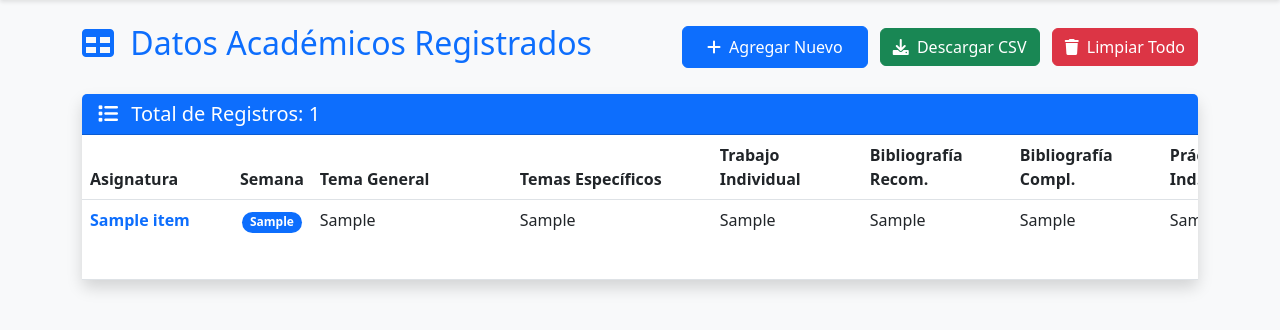
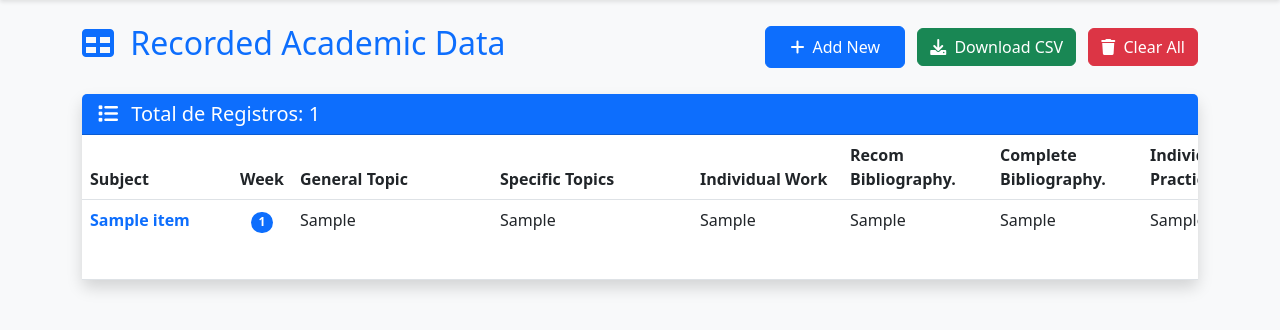
Before and after one commit to Inglauraarteagarojas/plataforma-academica, a Flask app: template templates/view_data.html in a window 1280 px wide. Shown: the part 56-386 px from the top of the page. Run offline with Flask 3, Linux system fonts and the light colour scheme; the template is opened without the code that fills it: most values are stand-ins (such as "Sample title", 1, 10 or a date in 2020).

Commit message:
view_data.html

```diff
--- a/templates/view_data.html
+++ b/templates/view_data.html
@@ -6,22 +6,22 @@
 <div class="d-flex justify-content-between align-items-center mb-4">
     <h2 class="text-primary">
         <i class="fas fa-table me-2"></i>
-        Datos Académicos Registrados
+       Recorded Academic Data
     </h2>
     <div>
         <a href="{{ url_for('index') }}" class="btn btn-primary me-2">
             <i class="fas fa-plus me-1"></i>
-            Agregar Nuevo
+            Add New
         </a>
         {% if data %}
         <a href="{{ url_for('download_csv') }}" class="btn btn-success me-2">
             <i class="fas fa-download me-1"></i>
-            Descargar CSV
+           Download CSV
         </a>
         <a href="{{ url_for('clear_all') }}" class="btn btn-danger"
-           onclick="return confirm('¿Está seguro de que desea eliminar todos los datos?')">
+           onclick="return confirm('Are you sure you want to delete all data?')">
             <i class="fas fa-trash me-1"></i>
-            Limpiar Todo
+            Clear All
         </a>
         {% endif %}
     </div>
@@ -42,57 +42,57 @@
                     <table class="table table-hover mb-0">
                         <thead>
                             <tr>
-                                <th style="min-width: 150px;">Asignatura</th>
-                                <th style="width: 80px;">Semana</th>
-                                <th style="min-width: 200px;">Tema General</th>
-                                <th style="min-width: 200px;">Temas Específicos</th>
-                                <th style="min-width: 150px;">Trabajo Individual</th>
-                                <th style="min-width: 150px;">Bibliografía Recom.</th>
-                                <th style="min-width: 150px;">Bibliografía Compl.</th>
-                                <th style="min-width: 150px;">Práctica Ind./Grupal</th>
-                                <th style="width: 150px;">Fecha Creación</th>
-                                <th style="width: 100px;">Acciones</th>
+                                <th style="min-width: 150px;">Subject</th>
+                                <th style="width: 80px;">Week</th>
+                                <th style="min-width: 200px;">General Topic</th>
+                                <th style="min-width: 200px;">Specific Topics</th>
+                                <th style="min-width: 150px;">Individual Work</th>
+                                <th style="min-width: 150px;">Recom Bibliography.</th>
+                                <th style="min-width: 150px;">Complete Bibliography.</th>
+                                <th style="min-width: 150px;">Individual/Group Practice</th>
+                                <th style="width: 150px;">Creation Date</th>
+                                <th style="width: 100px;">Actions</th>
                             </tr>
                         </thead>
                         <tbody>
                             {% for item in data %}
                             <tr>
-                                <td class="fw-bold text-primary">{{ item.nombre_asignatura }}</td>
+                                <td class="fw-bold text-primary">{{ item.subject_name }}</td>
                                 <td class="text-center">
-                                    <span class="badge bg-primary rounded-pill">{{ item.numero_semana }}</span>
+                                    <span class="badge bg-primary rounded-pill">{{ item.week_number }}</span>
                                 </td>
-                                <td>{{ item.tema_general }}</td>
+                                <td>{{ item.general_topic }}</td>
                                 <td>
                                     <div class="text-truncate" style="max-width: 200px;"
                                          title="{{ item.temas_especificos }}">
-                                        {{ item.temas_especificos[:50] }}{% if item.temas_especificos|length > 50 %}...{% endif %}
+                                        {{ item.specific_topics[:50] }}{% if item.specific_topics|length > 50 %}...{% endif %}
                                     </div>
                                 </td>
                                 <td>
                                     <div class="text-truncate" style="max-width: 150px;"
                                          title="{{ item.trabajo_individual }}">
-                                        {{ item.trabajo_individual[:40] }}{% if item.trabajo_individual|length > 40 %}...{% endif %}
+                                        {{ item.individual_work[:40] }}{% if item.individual_work|length > 40 %}...{% endif %}
                                     </div>
                                 </td>
                                 <td>
                                     <div class="text-truncate" style="max-width: 150px;"
                                          title="{{ item.bibliografia_recomendada }}">
-                                        {{ item.bibliografia_recomendada[:40] }}{% if item.bibliografia_recomendada|length > 40 %}...{% endif %}
+                                        {{ item.recommended_bibliography[:40] }}{% if item.recommended_bibliography|length > 40 %}...{% endif %}
                                     </div>
                                 </td>
                                 <td>
                                     <div class="text-truncate" style="max-width: 150px;"
                                          title="{{ item.bibliografia_complementaria }}">
-                                        {{ item.bibliografia_complementaria[:40] }}{% if item.bibliografia_complementaria|length > 40 %}...{% endif %}
+                                        {{ item.complementary_bibliography[:40] }}{% if item.complementary_bibliography|length > 40 %}...{% endif %}
                                     </div>
                                 </td>
                                 <td>
                                     <div class="text-truncate" style="max-width: 150px;"
                                          title="{{ item.practica_individual_grupal }}">
-                                        {{ item.practica_individual_grupal[:40] }}{% if item.practica_individual_grupal|length > 40 %}...{% endif %}
+                                        {{ item.individual_group_practice[:40] }}{% if item.individual_group_practice|length > 40 %}...{% endif %}
                                     </div>
                                 </td>
-                                <td class="text-muted small">{{ item.fecha_creacion }}</td>
+                                <td class="text-muted small">{{ item.creation_date }}</td>
                                 <td>
                                     <button class="btn btn-sm btn-info me-1"
                                             onclick="showDetails({{ loop.index0 }})"
@@ -101,7 +101,7 @@
                                     </button>
                                     <a href="{{ url_for('delete_data', index=loop.index0) }}"
                                        class="btn btn-sm btn-danger"
-                                       onclick="return confirm('¿Está seguro de eliminar este registro?')"
+                                       onclick="return confirm('Are you sure to delete this record?')"
                                        title="Eliminar">
                                         <i class="fas fa-trash"></i>
                                     </a>
```
